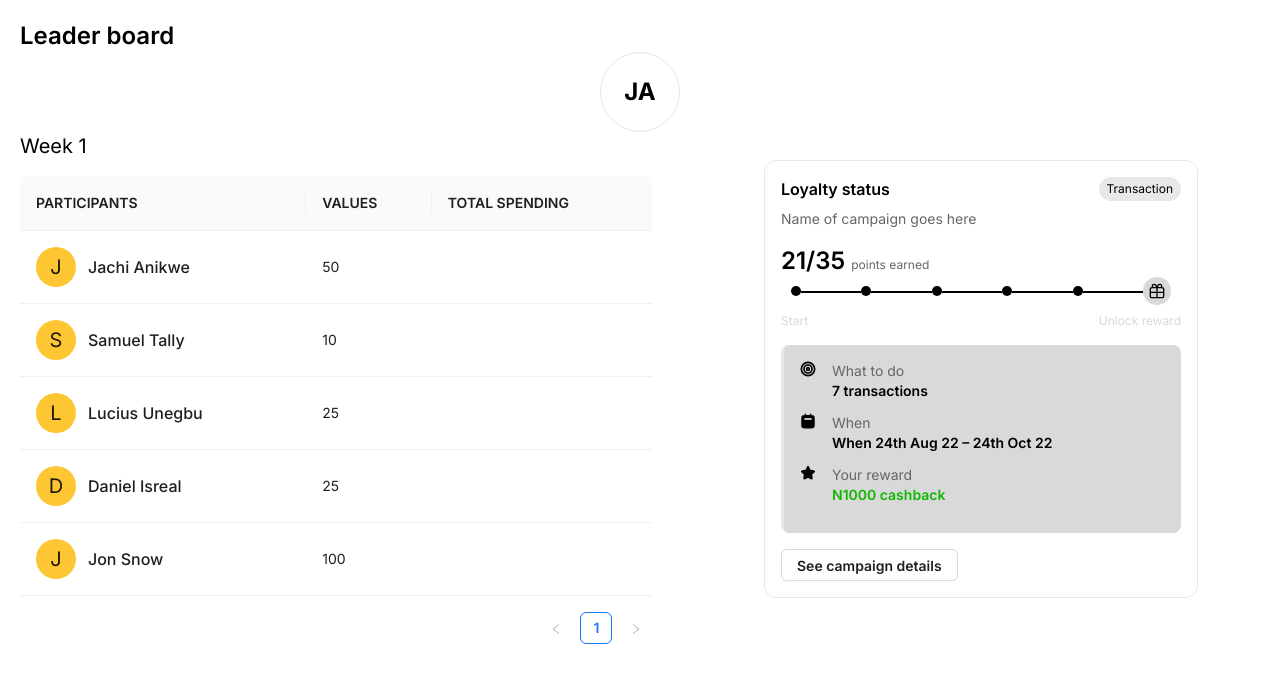
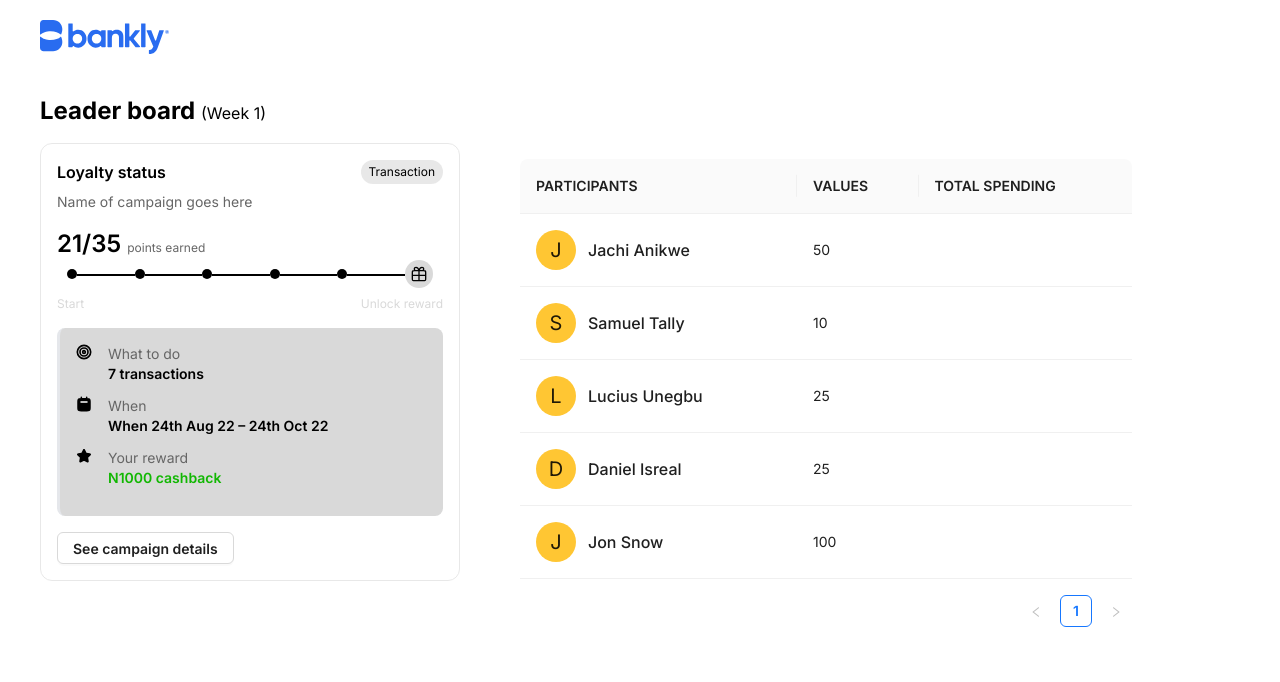
Before and after one commit to unegbuclinton/clamp-landing-page, a Next.js app: page /leaderboard in a window 1280 px wide. Shown: the top 682 px of the page. Built offline with nearby package versions, Linux system fonts and the light colour scheme.

Commit message:
update leaderboard

```diff
--- a/src/pages/leaderboard/index.tsx
+++ b/src/pages/leaderboard/index.tsx
@@ -1,8 +1,9 @@
 import CustomerLoyaltyBoard from '@/components/molecules/CustomerLoyaltyBoard'
 import NameLogo from '@/components/molecules/NameLogo/NameLogo'
 import { getFirstLetters } from '@/utilities/helperFunctions'
-import { Button, Table } from 'antd'
+import { Table } from 'antd'
 import { ColumnsType } from 'antd/es/table'
+import BanklyLogo from '@/assets/svgs/bankly.svg'
 import React from 'react'
 
 const LeaderBoard = () => {
@@ -80,16 +81,22 @@ const LeaderBoard = () => {
   ]
   const label = getFirstLetters(data[0].participant)
   return (
-    <div className='p-5'>
-      <h1 className='text-2xl font-semibold'>Leader board</h1>
+    <div className='px-10 py-5'>
+      <nav className='pb-10'>
+        <BanklyLogo />
+      </nav>
+      <h1 className='text-2xl font-bold mb-4'>
+        Leader board <span className='font-normal text-base'> (Week 1)</span>
+      </h1>
 
-      <div>
+      {/* <div>
         <div className='w-[80px] h-[80px] rounded-full border mx-auto flex justify-center items-center text-2xl font-bold'>
           {label}
         </div>
-      </div>
-      <h2 className='text-xl'>Week 1</h2>
-      <div className='flex w-full'>
+      </div> */}
+      {/* <h2 className='text-xl mb-4'>Week 1</h2> */}
+      <div className='flex justify-between w-full'>
+        <CustomerLoyaltyBoard />
         <div className='w-[60%]'>
           <Table
             columns={columns}
@@ -97,7 +104,6 @@ const LeaderBoard = () => {
             className='max-w-[85%] pt-4'
           />
         </div>
-        <CustomerLoyaltyBoard />
       </div>
     </div>
   )
```
Also changed, not shown: src/assets/svgs/bankly.svg (added).
